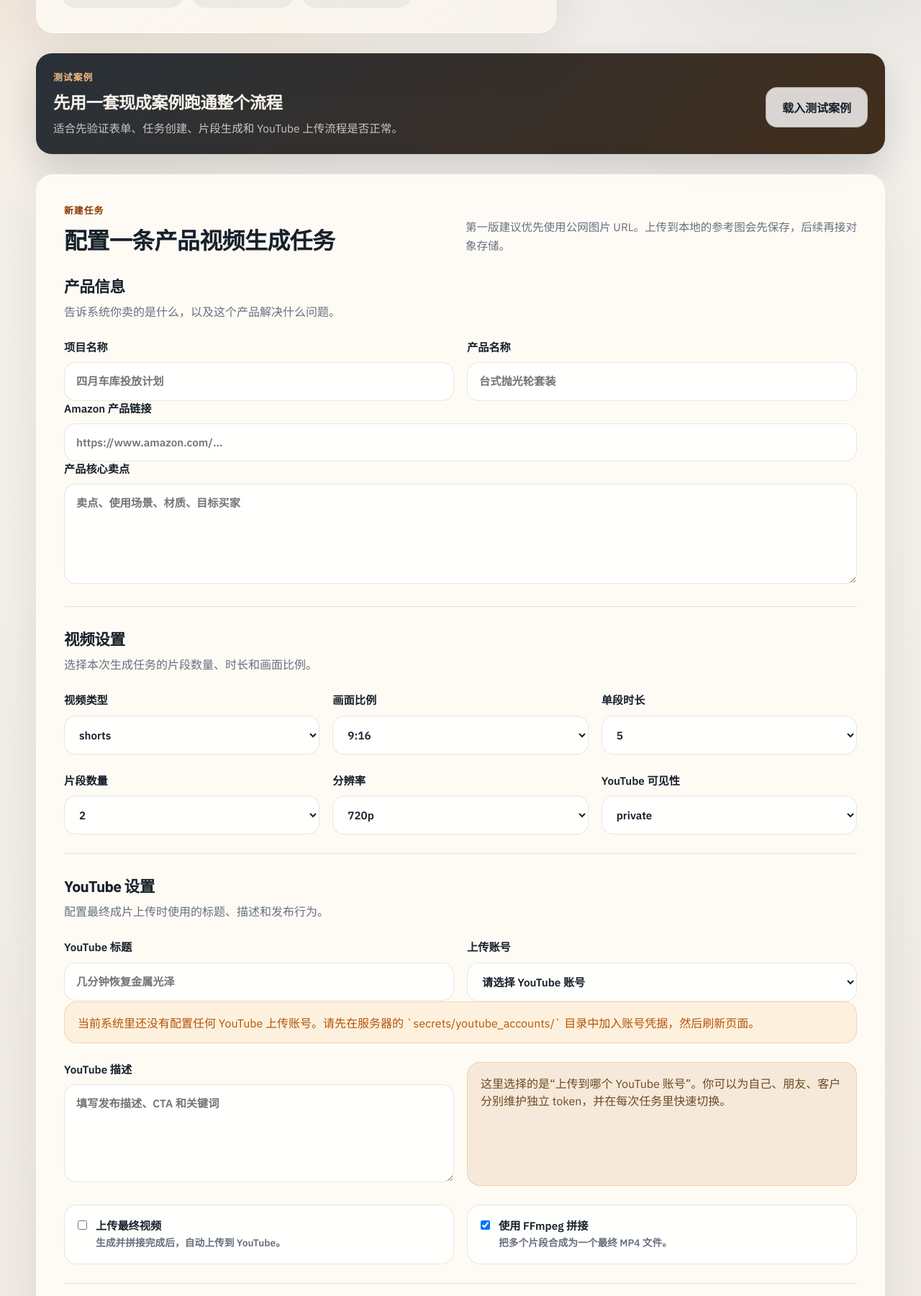
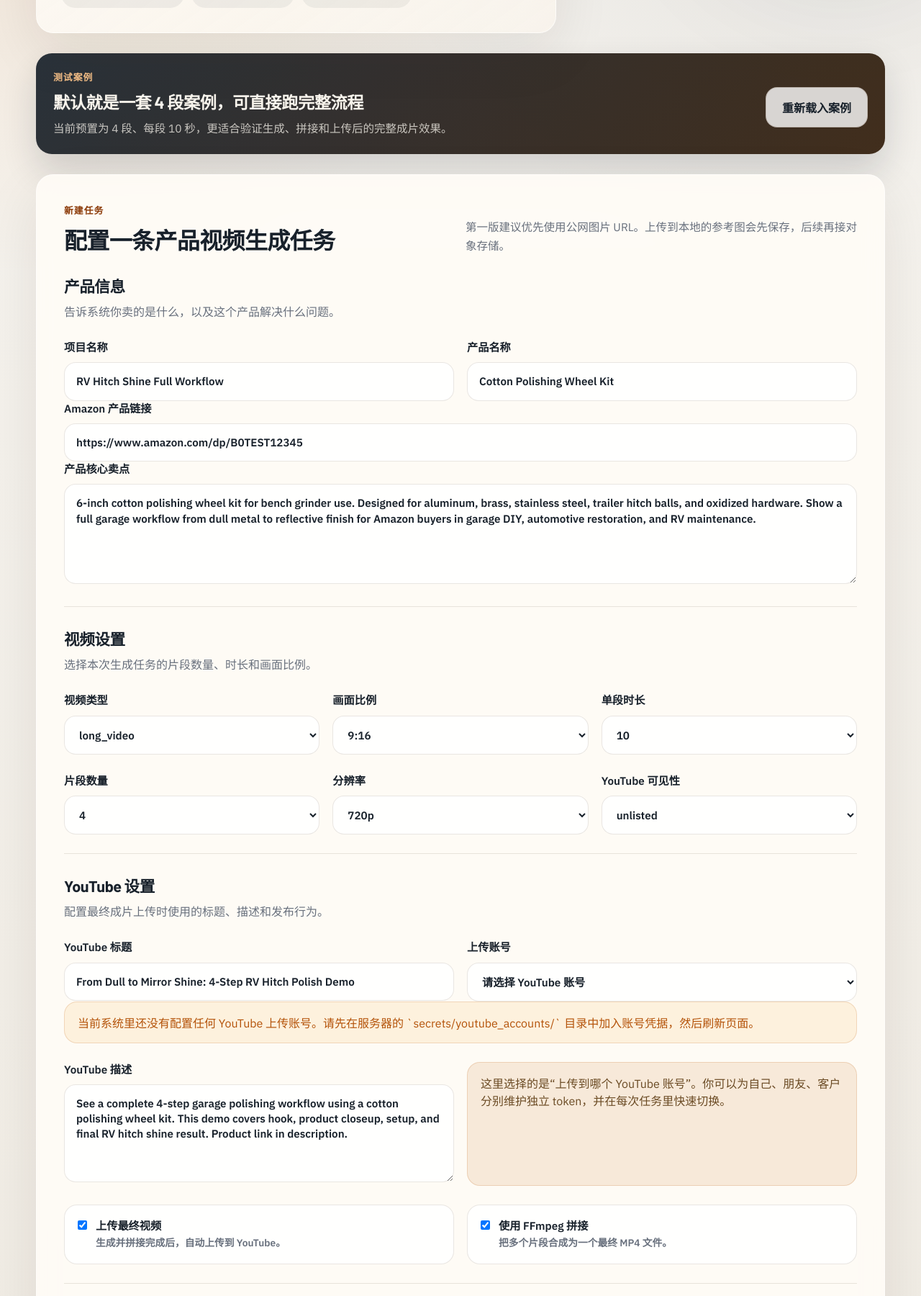
Before and after one commit to tony49279527/ClipForge-Tools, a FastAPI app: page / in a window 1280 px wide. Shown: the part 527-2327 px from the top of the page at 72% size. Run offline with FastAPI, Linux system fonts and the light colour scheme.

Commit message:
feat: preload 4-clip full workflow sample

```diff
--- a/app.py
+++ b/app.py
@@ -92,17 +92,51 @@ def on_startup() -> None:
 
 @app.get("/")
 def index(request: Request):
+    sample_job = {
+        "project_name": "RV Hitch Shine Full Workflow",
+        "product_name": "Cotton Polishing Wheel Kit",
+        "amazon_url": "https://www.amazon.com/dp/B0TEST12345",
+        "product_brief": (
+            "6-inch cotton polishing wheel kit for bench grinder use. Designed for aluminum, brass, "
+            "stainless steel, trailer hitch balls, and oxidized hardware. Show a full garage workflow "
+            "from dull metal to reflective finish for Amazon buyers in garage DIY, automotive "
+            "restoration, and RV maintenance."
+        ),
+        "video_mode": "long_video",
+        "ratio": "9:16",
+        "clip_duration": 10,
+        "clip_count": 4,
+        "resolution": "720p",
+        "privacy": "unlisted",
+        "youtube_title": "From Dull to Mirror Shine: 4-Step RV Hitch Polish Demo",
+        "youtube_description": (
+            "See a complete 4-step garage polishing workflow using a cotton polishing wheel kit. "
+            "This demo covers hook, product closeup, setup, and final RV hitch shine result. "
+            "Product link in description."
+        ),
+        "reference_image_urls": "\n".join(
+            [
+                "https://images.unsplash.com/photo-1503376780353-7e6692767b70",
+                "https://images.unsplash.com/photo-1517524206127-48bbd363f3d7",
+                "https://images.unsplash.com/photo-1486006920555-c77dcf18193c",
+                "https://images.unsplash.com/photo-1486262715619-67b85e0b08d3",
+            ]
+        ),
+        "upload_to_youtube": True,
+        "stitch_final_video": True,
+    }
     context = build_common_context(request)
     context.update(
         {
             "defaults": {
-                "video_mode": "shorts",
+                "video_mode": "long_video",
                 "ratio": "9:16",
-                "clip_duration": 5,
-                "clip_count": 2,
+                "clip_duration": 10,
+                "clip_count": 4,
                 "resolution": "720p",
-                "privacy": "private",
+                "privacy": "unlisted",
             },
+            "sample_job": sample_job,
             "youtube_notice": (
                 "Due to YouTube Data API restrictions, videos uploaded via videos.insert from projects "
                 "created after July 28, 2020 and not yet audited may be forced to Private even if you select "
--- a/templates/index.html
+++ b/templates/index.html
@@ -31,11 +31,11 @@
     <div class="sample-card">
         <div>
             <span class="eyebrow">{% if is_zh %}测试案例{% else %}Sample Job{% endif %}</span>
-            <h3>{% if is_zh %}先用一套现成案例跑通整个流程{% else %}Load a ready-made case to test the full flow{% endif %}</h3>
-            <p class="hint">{% if is_zh %}适合先验证表单、任务创建、片段生成和 YouTube 上传流程是否正常。{% else %}Useful for quickly validating the form, job creation, clip generation, and YouTube upload flow.{% endif %}</p>
+            <h3>{% if is_zh %}默认就是一套 4 段案例，可直接跑完整流程{% else %}A 4-clip sample is preloaded by default for end-to-end testing{% endif %}</h3>
+            <p class="hint">{% if is_zh %}当前预置为 4 段、每段 10 秒，更适合验证生成、拼接和上传后的完整成片效果。{% else %}The current preset uses 4 clips at 10 seconds each, which is better for validating generation, stitching, and upload end to end.{% endif %}</p>
         </div>
         <button type="button" class="btn ghost sample-load-btn" id="load-sample-job">
-            {% if is_zh %}载入测试案例{% else %}Load Sample{% endif %}
+            {% if is_zh %}重新载入案例{% else %}Reload Sample{% endif %}
         </button>
     </div>
 </section>
@@ -57,19 +57,19 @@
             </div>
             <div class="grid two">
                 <label>{% if is_zh %}项目名称{% else %}Project Name{% endif %}
-                    <input type="text" name="project_name" required placeholder="{% if is_zh %}四月车库投放计划{% else %}April Garage Campaign{% endif %}">
+                    <input type="text" name="project_name" required value="{{ sample_job.project_name }}" placeholder="{% if is_zh %}四月车库投放计划{% else %}April Garage Campaign{% endif %}">
                 </label>
                 <label>{% if is_zh %}产品名称{% else %}Product Name{% endif %}
-                    <input type="text" name="product_name" required placeholder="{% if is_zh %}台式抛光轮套装{% else %}Bench Polishing Wheel Kit{% endif %}">
+                    <input type="text" name="product_name" required value="{{ sample_job.product_name }}" placeholder="{% if is_zh %}台式抛光轮套装{% else %}Bench Polishing Wheel Kit{% endif %}">
                 </label>
             </div>
 
             <label>{% if is_zh %}Amazon 产品链接{% else %}Amazon Product URL{% endif %}
-                <input type="url" name="amazon_url" placeholder="https://www.amazon.com/...">
+                <input type="url" name="amazon_url" value="{{ sample_job.amazon_url }}" placeholder="https://www.amazon.com/...">
             </label>
 
             <label>{% if is_zh %}产品核心卖点{% else %}Product Brief{% endif %}
-                <textarea name="product_brief" rows="5" required placeholder="{% if is_zh %}卖点、使用场景、材质、目标买家{% else %}Key selling points, use case, material, target buyer{% endif %}"></textarea>
+                <textarea name="product_brief" rows="5" required placeholder="{% if is_zh %}卖点、使用场景、材质、目标买家{% else %}Key selling points, use case, material, target buyer{% endif %}">{{ sample_job.product_brief }}</textarea>
             </label>
         </section>
 
@@ -81,21 +81,21 @@
             <div class="grid three">
                 <label>{% if is_zh %}视频类型{% else %}Video Mode{% endif %}
                     <select name="video_mode">
-                        <option value="shorts">shorts</option>
-                        <option value="long_video">long_video</option>
+                        <option value="shorts" {% if defaults.video_mode == "shorts" %}selected{% endif %}>shorts</option>
+                        <option value="long_video" {% if defaults.video_mode == "long_video" %}selected{% endif %}>long_video</option>
                     </select>
                 </label>
                 <label>{% if is_zh %}画面比例{% else %}Ratio{% endif %}
                     <select name="ratio">
-                        <option value="9:16">9:16</option>
-                        <option value="16:9">16:9</option>
+                        <option value="9:16" {% if defaults.ratio == "9:16" %}selected{% endif %}>9:16</option>
+                        <option value="16:9" {% if defaults.ratio == "16:9" %}selected{% endif %}>16:9</option>
                     </select>
                 </label>
                 <label>{% if is_zh %}单段时长{% else %}Clip Duration{% endif %}
                     <select name="clip_duration">
-                        <option value="5">5</option>
-                        <option value="10">10</option>
-                        <option value="15">15</option>
+                        <option value="5" {% if defaults.clip_duration == 5 %}selected{% endif %}>5</option>
+                        <option value="10" {% if defaults.clip_duration == 10 %}selected{% endif %}>10</option>
+                        <option value="15" {% if defaults.clip_duration == 15 %}selected{% endif %}>15</option>
                     </select>
                 </label>
             </div>
@@ -103,23 +103,23 @@
             <div class="grid three">
                 <label>{% if is_zh %}片段数量{% else %}Clip Count{% endif %}
                     <select name="clip_count">
-                        <option value="1">1</option>
-                        <option value="2" selected>2</option>
-                        <option value="4">4</option>
-                        <option value="20">20</option>
+                        <option value="1" {% if defaults.clip_count == 1 %}selected{% endif %}>1</option>
+                        <option value="2" {% if defaults.clip_count == 2 %}selected{% endif %}>2</option>
+                        <option value="4" {% if defaults.clip_count == 4 %}selected{% endif %}>4</option>
+                        <option value="20" {% if defaults.clip_count == 20 %}selected{% endif %}>20</option>
                     </select>
                 </label>
                 <label>{% if is_zh %}分辨率{% else %}Resolution{% endif %}
                     <select name="resolution">
-                        <option value="480p">480p</option>
-                        <option value="720p" selected>720p</option>
+                        <option value="480p" {% if defaults.resolution == "480p" %}selected{% endif %}>480p</option>
+                        <option value="720p" {% if defaults.resolution == "720p" %}selected{% endif %}>720p</option>
                     </select>
                 </label>
                 <label>{% if is_zh %}YouTube 可见性{% else %}Privacy{% endif %}
                     <select name="privacy">
-                        <option value="private" selected>private</option>
-                        <option value="unlisted">unlisted</option>
-                        <option value="public">public</option>
+                        <option value="private" {% if defaults.privacy == "private" %}selected{% endif %}>private</option>
+                        <option value="unlisted" {% if defaults.privacy == "unlisted" %}selected{% endif %}>unlisted</option>
+                        <option value="public" {% if defaults.privacy == "public" %}selected{% endif %}>public</option>
                     </select>
                 </label>
             </div>
@@ -132,7 +132,7 @@
             </div>
             <div class="grid two">
                 <label>{% if is_zh %}YouTube 标题{% else %}YouTube Title{% endif %}
-                    <input type="text" name="youtube_title" required placeholder="{% if is_zh %}几分钟恢复金属光泽{% else %}Restore metal shine in minutes{% endif %}">
+                    <input type="text" name="youtube_title" required value="{{ sample_job.youtube_title }}" placeholder="{% if is_zh %}几分钟恢复金属光泽{% else %}Restore metal shine in minutes{% endif %}">
                 </label>
                 <label>{% if is_zh %}上传账号{% else %}Upload Account{% endif %}
                     <select name="youtube_account_id">
@@ -158,7 +158,7 @@
             {% endif %}
             <div class="grid two">
                 <label>{% if is_zh %}YouTube 描述{% else %}YouTube Description{% endif %}
-                    <textarea name="youtube_description" rows="4" placeholder="{% if is_zh %}填写发布描述、CTA 和关键词{% else %}Write the publish description, CTA, and keywords{% endif %}"></textarea>
+                    <textarea name="youtube_description" rows="4" placeholder="{% if is_zh %}填写发布描述、CTA 和关键词{% else %}Write the publish description, CTA, and keywords{% endif %}">{{ sample_job.youtube_description }}</textarea>
                 </label>
                 <div class="note">
                     {% if is_zh %}
@@ -171,14 +171,14 @@
 
             <div class="grid two checks">
                 <label class="checkbox">
-                    <input type="checkbox" name="upload_to_youtube" value="true">
+                    <input type="checkbox" name="upload_to_youtube" value="true" {% if sample_job.upload_to_youtube %}checked{% endif %}>
                     <span>
                         <strong>{% if is_zh %}上传最终视频{% else %}Upload final video{% endif %}</strong>
                         <small>{% if is_zh %}生成并拼接完成后，自动上传到 YouTube。{% else %}Send the stitched result to YouTube after render.{% endif %}</small>
                     </span>
                 </label>
                 <label class="checkbox">
-                    <input type="checkbox" name="stitch_final_video" value="true" checked>
+                    <input type="checkbox" name="stitch_final_video" value="true" {% if sample_job.stitch_final_video %}checked{% endif %}>
                     <span>
                         <strong>{% if is_zh %}使用 FFmpeg 拼接{% else %}Stitch clips with FFmpeg{% endif %}</strong>
                         <small>{% if is_zh %}把多个片段合成为一个最终 MP4 文件。{% else %}Create one final MP4 from generated clips.{% endif %}</small>
@@ -194,7 +194,7 @@
             </div>
             <div class="grid two">
                 <label>{% if is_zh %}参考图 URL{% else %}Reference Image URLs{% endif %}
-                    <textarea name="reference_image_urls" rows="6" placeholder="{% if is_zh %}每行一个公网图片 URL{% else %}One public image URL per line{% endif %}"></textarea>
+                    <textarea name="reference_image_urls" rows="6" placeholder="{% if is_zh %}每行一个公网图片 URL{% else %}One public image URL per line{% endif %}">{{ sample_job.reference_image_urls }}</textarea>
                 </label>
 
                 <label>{% if is_zh %}上传参考图{% else %}Reference Images Upload{% endif %}
@@ -229,13 +229,13 @@
     if (loadSampleButton) {
         loadSampleButton.addEventListener("click", () => {
             const fields = {
-                project_name: "RV Hitch Polish Campaign",
+                project_name: "RV Hitch Shine Full Workflow",
                 product_name: "Cotton Polishing Wheel Kit",
                 amazon_url: "https://www.amazon.com/dp/B0TEST12345",
-                product_brief: "6-inch cotton polishing wheel kit for bench grinder use. Designed for aluminum, brass, stainless steel, trailer hitch balls, and oxidized hardware. Target users are Amazon buyers in garage DIY, automotive restoration, and RV maintenance.",
-                youtube_title: "Restore RV Hitch Shine with a Cotton Polishing Wheel Kit",
-                youtube_description: "This demo shows how a cotton polishing wheel kit can restore shine on RV hitch balls, aluminum parts, and garage hardware. Product link in description. Great for automotive restoration, DIY polishing, and RV maintenance.",
-                reference_image_urls: "https://images.unsplash.com/photo-1503376780353-7e6692767b70\nhttps://images.unsplash.com/photo-1517524206127-48bbd363f3d7",
+                product_brief: "6-inch cotton polishing wheel kit for bench grinder use. Designed for aluminum, brass, stainless steel, trailer hitch balls, and oxidized hardware. Show a full garage workflow from dull metal to reflective finish for Amazon buyers in garage DIY, automotive restoration, and RV maintenance.",
+                youtube_title: "From Dull to Mirror Shine: 4-Step RV Hitch Polish Demo",
+                youtube_description: "See a complete 4-step garage polishing workflow using a cotton polishing wheel kit. This demo covers hook, product closeup, setup, and final RV hitch shine result. Product link in description.",
+                reference_image_urls: "https://images.unsplash.com/photo-1503376780353-7e6692767b70\nhttps://images.unsplash.com/photo-1517524206127-48bbd363f3d7\nhttps://images.unsplash.com/photo-1486006920555-c77dcf18193c\nhttps://images.unsplash.com/photo-1486262715619-67b85e0b08d3",
             };
 
             Object.entries(fields).forEach(([name, value]) => {
@@ -252,10 +252,10 @@
                 }
             };
 
-            setSelect("video_mode", "shorts");
+            setSelect("video_mode", "long_video");
             setSelect("ratio", "9:16");
-            setSelect("clip_duration", "5");
-            setSelect("clip_count", "2");
+            setSelect("clip_duration", "10");
+            setSelect("clip_count", "4");
             setSelect("resolution", "720p");
             setSelect("privacy", "unlisted");
 
@@ -266,7 +266,7 @@
 
             const uploadCheckbox = document.querySelector('[name="upload_to_youtube"]');
             if (uploadCheckbox) {
-                uploadCheckbox.checked = false;
+                uploadCheckbox.checked = true;
             }
         });
     }
```
